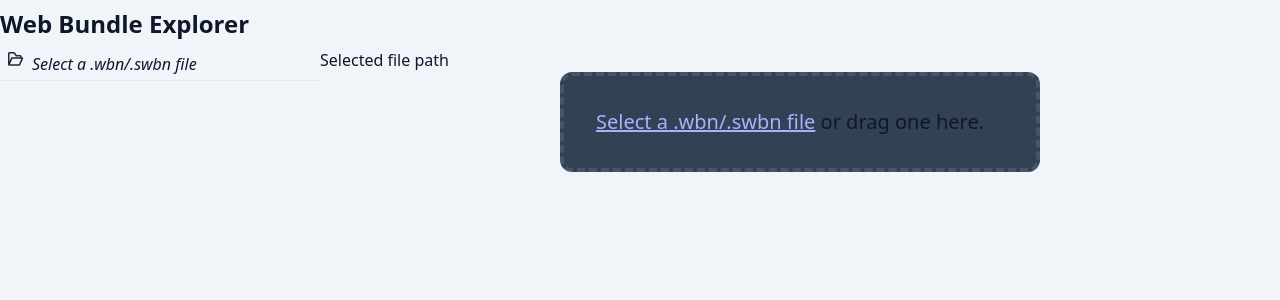
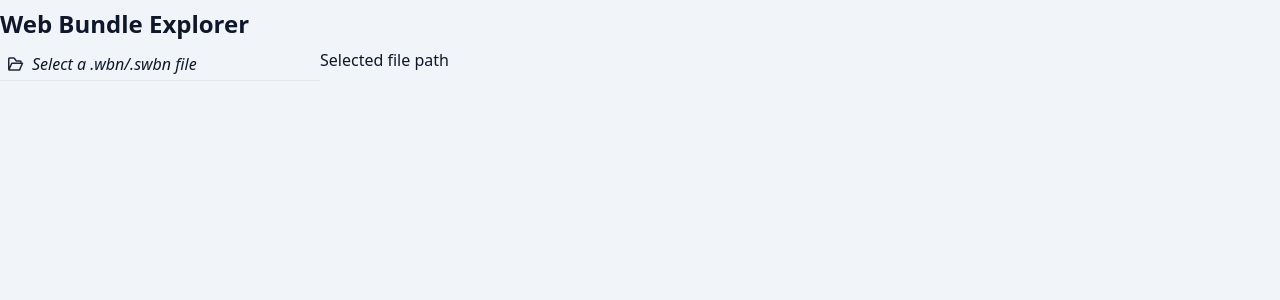
Before and after one commit to robbiemc/wbn-explorer, a Vue app: page / in a window 1280 px wide. Shown: the top 300 px of the page. Built offline with nearby package versions, Linux system fonts and the light colour scheme.

Commit message:
Hook up side panel file opening

```diff
--- a/src/App.vue
+++ b/src/App.vue
@@ -2,7 +2,6 @@
 import { computed, ref, watch } from 'vue';
 
 import { BundleReader, WebBundle } from './BundleReader';
-import BundleChooser from './components/BundleChooser.vue';
 import DropTarget from './components/DropTarget.vue';
 import ResourceInfo from './components/ResourceInfo.vue';
 import { TreeNode } from './components/Tree.vue';
@@ -16,6 +15,21 @@ const expandTree = ref<boolean>(true);
 const bundleFile = ref<File | undefined>();
 const bundle = ref<WebBundle | undefined>();
 const selected = ref<string | undefined>();
+
+function onFileSelected(event: Event) {
+  const input = event.target as HTMLInputElement;
+  const files = input.files as FileList;
+  // TODO: handle multiple files
+  bundleFile.value = files[0];
+}
+
+function onDrop(files: File[]) {
+  if (files.length != 1) {
+    // TODO: handle multiple files
+    return;
+  }
+  bundleFile.value = files[0];
+}
 
 watch(bundleFile, async () => {
   selected.value = undefined;
@@ -101,7 +115,7 @@ function unmapTreeNode(mapped: MappedTreeNode): TreeNode[] {
         <div
           class="p-1 flex gap-1 items-stretch border-b dark:border-slate-600"
         >
-          <button class="flex px-1 rounded hover:bg-slate-500" @click="">
+          <label class="flex px-1 rounded hover:bg-slate-500 cursor-pointer">
             <svg
               class="inline w-4 text-gray-800 dark:text-white"
               aria-hidden="true"
@@ -117,9 +131,17 @@ function unmapTreeNode(mapped: MappedTreeNode): TreeNode[] {
                 d="M2.539 17h12.476l4-9H5m-2.461 9a1 1 0 0 1-.914-1.406L5 8m-2.461 9H2a1 1 0 0 1-1-1V2a1 1 0 0 1 1-1h5.443a1 1 0 0 1 .8.4l2.7 3.6H16a1 1 0 0 1 1 1v2H5"
               />
             </svg>
-          </button>
+            <input
+              class="hidden"
+              type="file"
+              accept=".wbn,.swbn"
+              @change="onFileSelected"
+            />
+          </label>
           <h2>
-            <b v-if="bundle !== undefined" class="text-l">{{ bundle.filename }}</b>
+            <b v-if="bundle !== undefined" class="text-l">{{
+              bundle.filename
+            }}</b>
             <i v-else>Select a .wbn/.swbn file</i>
           </h2>
           <span class="flex-grow"><!-- padding --></span>
@@ -169,6 +191,7 @@ function unmapTreeNode(mapped: MappedTreeNode): TreeNode[] {
         <DropTarget
           :file-types="bundleTypes"
           v-model:dragging="draggingOnTree"
+          @drop="onDrop"
           class="flex-grow overflow-y-auto border-dashed border-4"
           :class="{
             'border-transparent': !draggingOnPage,
@@ -195,10 +218,6 @@ function unmapTreeNode(mapped: MappedTreeNode): TreeNode[] {
             :bundle="bundle"
             :url="selected"
           ></ResourceInfo>
-          <BundleChooser
-            v-else
-            v-model:bundle-file="bundleFile"
-          ></BundleChooser>
         </div>
       </main>
     </div>
--- a/src/components/BundleChooser.vue
+++ /dev/null
@@ -1,43 +0,0 @@
-<script setup lang="ts">
-import { ref } from 'vue'
-
-const emit = defineEmits(['update:bundleFile']);
-
-const hasDrag = ref(false);
-
-function onFileSelected(event: Event) {
-  const input = event.target as HTMLInputElement;
-  const files = input.files as FileList;
-  emit('update:bundleFile', files[0]);
-}
-
-function onFileDropped(event: DragEvent) {
-  hasDrag.value = false;
-  const files = event.dataTransfer?.files as FileList;
-  // TODO: Check that only one file was dropped.
-  emit('update:bundleFile', files[0]);
-}
-</script>
-
-<template>
-  <div class="min-w-[30em] w-1/3 mx-auto">
-    <div  class="p-8 text-xl rounded-xl border-slate-600 border-4 border-dashed"
-          :class="hasDrag && 'bg-slate-600' || 'bg-slate-700'"
-          @dragover.prevent=""
-          @dragenter.prevent="hasDrag = true"
-          @dragleave.prevent="hasDrag = false"
-          @drop.prevent=onFileDropped>
-      <label>
-        <span class="underline cursor-pointer text-indigo-300">Select a .wbn/.swbn file</span>
-        <input  class="hidden"
-                type="file"
-                accept=".wbn,.swbn"
-                @change=onFileSelected>
-      </label>
-      or drag one here.
-    </div>
-  </div>
-</template>
-
-<style scoped>
-</style>
```
